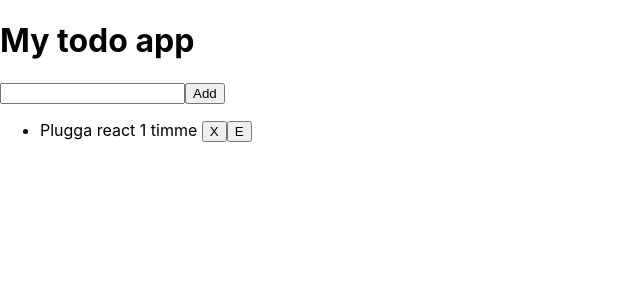
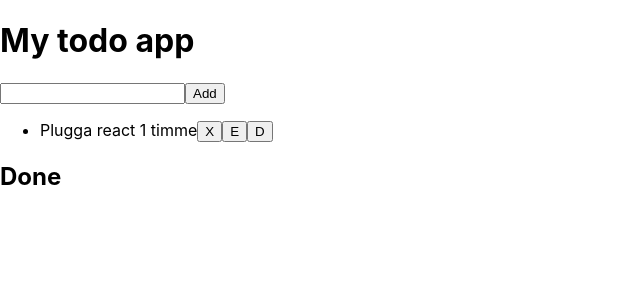
Before and after one commit to Glimakra-Webbutvecklare-2022/React-todo, a React (Create React App) app: page / in a window 1280 px wide. Shown: the top 300 px of the page, without its empty margins (0-640 px from the left). Built offline with nearby package versions, Linux system fonts and the light colour scheme.

Commit message:
done list finished

```diff
--- a/src/App.js
+++ b/src/App.js
@@ -1,9 +1,11 @@
 import {useState} from "react";
 import './App.css';
+import TodoInput from "./components/TodoInput/TodoInput";
+import TodoList from "./components/TodoList/TodoList";
 
 function App() {
   // stateful array to keep track on todos
-  const [todos, setTodos] = useState([{text: 'Plugga react 1 timme', isEditable: false}]);
+  const [todos, setTodos] = useState([{text: 'Plugga react 1 timme', isEditable: false, isDone: false}]);
   // let todos = ['plugga react 1 timme'];
 
   // function to addTodo
@@ -11,7 +13,7 @@ function App() {
     evt.preventDefault(); // stop form from redirecting
     // todos.push(todoToAdd);
 
-    const todoToAdd = { text: evt.target.elements.todo.value, isEditable: false}; // extract text input
+    const todoToAdd = { text: evt.target.elements.todo.value, isEditable: false, isDone: false}; // extract text input
     evt.target.elements.todo.value = ""; // reset text input
 
     const newTodos = [...todos, todoToAdd]; // create new array as todos
@@ -26,6 +28,15 @@ function App() {
     setTodos(filteredTodos);
   }
 
+  const finishTodo = (todoToFinish) => {
+    const updatedTodo = {...todoToFinish, isDone: true};
+
+    const filteredTodos = todos.filter(item => item.text !== todoToFinish.text);
+
+    setTodos([...filteredTodos, updatedTodo]);
+
+  }
+
   const editTodo = (todoToEdit) => {
     console.log("I should edit ", todoToEdit);
 
@@ -36,20 +47,21 @@ function App() {
     setTodos(newTodos);
   }
 
+  const todosLeft = todos.filter(item => !item.isDone);
+  const todosDone = todos.filter(item => item.isDone);
+
   return (
     <main>
       <h1>My todo app</h1>
-      {/* TodoInput */}
-      <form onSubmit={addTodo}>
-        <input type="text" name="todo" />
-        <button type="submit">Add</button>
-      </form>
+      <TodoInput onSubmit={addTodo}/>
 
       {/* TodoList */}
+      <TodoList todos={todosLeft} removeTodo={removeTodo} editTodo={editTodo} finishTodo={finishTodo}/>
+
+
+      <h2>Done</h2>
       <ul>
-        {/* map todos into li */}
-        {todos.map(item => (<li key={item}> <span contentEditable={item.isEditable}>{item.text}</span> <button onClick={() => removeTodo(item)}>X</button>
-                                                 <button onClick={() => editTodo(item)}>E</button>  </li>))}
+      {todosDone.map(item => <li>{item.text}</li>)}
       </ul>
     </main>
   );
--- /dev/null
+++ b/src/components/TodoInput/TodoInput.jsx
@@ -0,0 +1,8 @@
+function TodoInput(props) {
+    return (<form onSubmit={props.onSubmit}>
+        <input type="text" name="todo" />
+        <button type="submit">Add</button>
+      </form>)
+}
+
+export default TodoInput;
--- /dev/null
+++ b/src/components/TodoList/TodoList.css
@@ -0,0 +1,3 @@
+.editable {
+    background-color: hotpink;
+}
--- /dev/null
+++ b/src/components/TodoList/TodoList.jsx
@@ -0,0 +1,17 @@
+import "./TodoList.css";
+
+function TodoList(props) {
+    return (
+        <ul>
+            {/* map todos into li */}
+            {props.todos.map(item => (<li key={item}>
+                                        <span className={item.isEditable ? "editable" : ""} contentEditable={item.isEditable}>{item.text}</span>
+                                        <button onClick={() => props.removeTodo(item)}>X</button>
+                                        <button onClick={() => props.editTodo(item)}>{item.isEditable ? "S" : "E"}</button>
+                                        <button onClick={() => props.finishTodo(item)}>D</button>
+                                    </li>))}
+        </ul>
+    );
+}
+
+export default TodoList;
```
